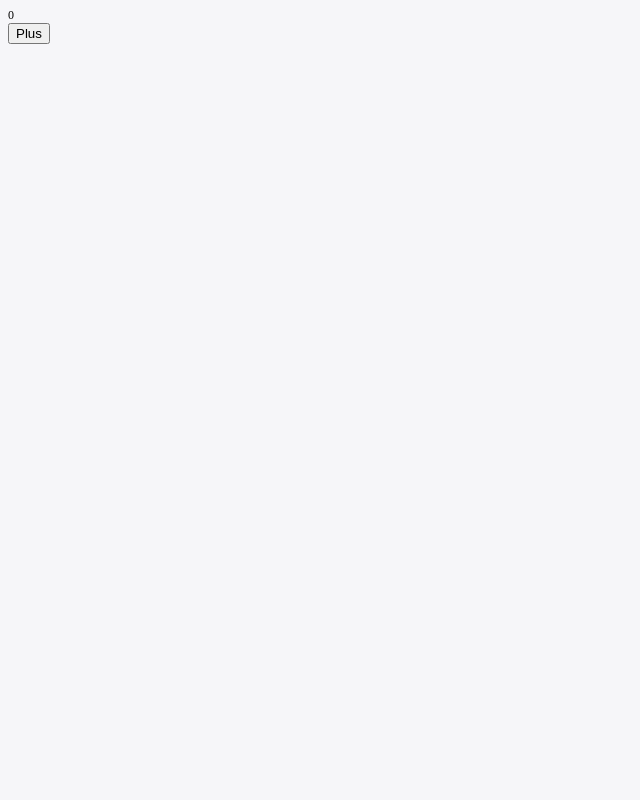
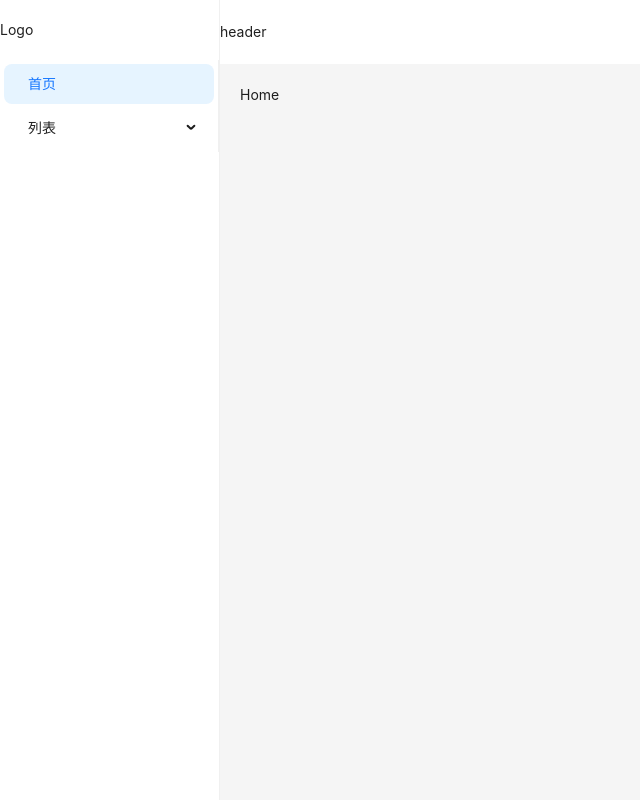
Before and after one commit to Yixi/vite-react-typescript-admin-starter, a React (Vite) app: page /home in a window 1280 px wide. Shown: the whole page, without its empty margins (0-640 px from the left). Built offline with nearby package versions, Linux system fonts and the light colour scheme.

Commit message:
basic layout with router

```diff
--- a/src/index.tsx
+++ b/src/index.tsx
@@ -1,17 +1,25 @@
-import React, { useState } from 'react'
+import React from 'react'
 import { createRoot } from 'react-dom/client'
 import './styles/style.less'
+import { App, ConfigProvider } from 'antd'
+import dayjs from 'dayjs'
+import zhCN from 'antd/lib/locale/zh_CN'
+import 'dayjs/locale/zh-cn'
+import { RecoilRoot } from 'recoil'
+import { RouterProvider } from 'react-router-dom'
+import routes from './routes'
+import 'antd/dist/reset.css'
+
+dayjs.locale('zh-cn')
 
 const root = createRoot(document.getElementById('app'))
 
-const APP: React.FC = () => {
-  const [count, setCount] = useState(0)
-  return (
-    <>
-      <div>{count}</div>
-      <button onClick={() => setCount((prev) => prev + 1)}>Plus</button>
-    </>
-  )
-}
-
-root.render(<APP />)
+root.render(
+  <ConfigProvider locale={zhCN}>
+    <RecoilRoot>
+      <App>
+        <RouterProvider router={routes} />
+      </App>
+    </RecoilRoot>
+  </ConfigProvider>,
+)
--- /dev/null
+++ b/src/layout/Header/index.tsx
@@ -0,0 +1,15 @@
+import React from 'react'
+import { Layout, theme } from 'antd'
+
+const Header: React.FC = () => {
+  const {
+    token: { colorBgContainer },
+  } = theme.useToken()
+  return (
+    <Layout.Header style={{ padding: 0, backgroundColor: colorBgContainer }}>
+      header
+    </Layout.Header>
+  )
+}
+
+export default React.memo(Header)
--- /dev/null
+++ b/src/layout/Login/index.tsx
@@ -0,0 +1,7 @@
+import React from 'react'
+
+const LoginPage: React.FC = () => {
+  return <div>LoginPage</div>
+}
+
+export default React.memo(LoginPage)
--- /dev/null
+++ b/src/layout/Menu/index.tsx
@@ -0,0 +1,102 @@
+import React, { useEffect, useMemo } from 'react'
+import { Menu as AntMenu } from 'antd'
+import { routeConfig } from '@root/routes'
+import { RouteInfo } from '@root/types/base'
+import { isNil, reduce, uniq } from 'lodash'
+import { matchPath, useLocation, useNavigate } from 'react-router-dom'
+import { MenuProps } from 'antd/lib'
+
+const Menu: React.FC = () => {
+  const location = useLocation()
+  const navigate = useNavigate()
+  const [openKeys, setOpenKeys] = React.useState<string[]>([])
+
+  const menus = useMemo(() => {
+    const filterMenuItems = (routeItems: RouteInfo[], parentPath = '') =>
+      reduce(
+        routeItems,
+        (result, item) => {
+          if (item.meta?.isMenu) {
+            const { path, children } = item
+            let fullPath = `${parentPath}/${path}`.replace(/\/+/g, '/')
+            fullPath = fullPath === '/' ? '/' : fullPath.replace(/\/$/, '')
+            const menuItem = {
+              ...item,
+              path: fullPath,
+            }
+            delete menuItem.children
+            if (children) {
+              menuItem.children = filterMenuItems(children, `${fullPath}`)
+            }
+            result.push(menuItem)
+          }
+          return result
+        },
+        [],
+      )
+
+    return filterMenuItems(routeConfig)
+  }, [routeConfig])
+
+  const selectedKeys = useMemo(() => {
+    const keys: string[] = []
+    const loop = (menus: RouteInfo[]) => {
+      menus.forEach((menu) => {
+        if (!isNil(menu.path)) {
+          if (matchPath({ path: `${menu.path}/*` }, location.pathname)) {
+            keys.push(menu.path)
+            keys.push(menu?.meta?.title)
+          }
+        }
+        if (menu.children) {
+          loop(menu.children)
+        }
+      })
+    }
+
+    loop(menus)
+    return uniq(keys)
+  }, [location.pathname, menus])
+
+  const items = useMemo(() => {
+    return menus.map((item) => {
+      const key = item.children ? item?.meta?.title : item.path
+      return {
+        key,
+        label: item?.meta?.title,
+        children: item.children?.map((child: RouteInfo) => ({
+          key: child.path,
+          label: child?.meta?.title,
+        })),
+      }
+    })
+  }, [menus])
+
+  useEffect(() => {
+    setOpenKeys(selectedKeys)
+  }, [])
+
+  const onClick: MenuProps['onClick'] = (menu) => {
+    navigate(menu.key)
+  }
+
+  return (
+    <div>
+      <div style={{ display: 'flex', alignItems: 'center', height: '60px' }}>
+        Logo
+      </div>
+      <AntMenu
+        openKeys={openKeys}
+        mode="inline"
+        items={items}
+        selectedKeys={selectedKeys}
+        onOpenChange={(keys) => {
+          setOpenKeys(keys)
+        }}
+        onClick={onClick}
+      />
+    </div>
+  )
+}
+
+export default React.memo(Menu)
--- /dev/null
+++ b/src/layout/index.tsx
@@ -0,0 +1,34 @@
+import React from 'react'
+import { Layout, theme } from 'antd'
+import { Outlet } from 'react-router-dom'
+import Header from './Header'
+import Menu from './Menu'
+
+const LayoutPage: React.FC = () => {
+  const {
+    token: { colorBgContainer, colorBorderSecondary },
+  } = theme.useToken()
+
+  return (
+    <div style={{ height: '100vh', display: 'flex' }}>
+      <Layout.Sider
+        trigger={null}
+        width={220}
+        style={{
+          backgroundColor: colorBgContainer,
+          borderRight: `1px solid ${colorBorderSecondary}`,
+        }}
+      >
+        <Menu />
+      </Layout.Sider>
+      <Layout>
+        <Header />
+        <Layout.Content style={{ padding: '20px' }}>
+          <Outlet />
+        </Layout.Content>
+      </Layout>
+    </div>
+  )
+}
+
+export default React.memo(LayoutPage)
--- /dev/null
+++ b/src/pages/App.tsx
@@ -0,0 +1,15 @@
+import Layout from '@root/layout'
+import Login from '@root/layout/Login'
+import React from 'react'
+
+const App: React.FC = () => {
+  const isLogin = true
+
+  if (isLogin) {
+    return <Layout />
+  } else {
+    return <Login />
+  }
+}
+
+export default React.memo(App)
--- /dev/null
+++ b/src/pages/Home/index.tsx
@@ -0,0 +1,7 @@
+import React from 'react'
+
+const HomePage: React.FC = () => {
+  return <div>Home</div>
+}
+
+export default React.memo(HomePage)
--- /dev/null
+++ b/src/routes/index.tsx
@@ -0,0 +1,40 @@
+import React from 'react'
+import App from '@root/pages/App'
+import { RouteObject, createBrowserRouter } from 'react-router-dom'
+import { RouteInfo } from '@root/types/base'
+import Home from '@root/pages/Home'
+
+export const routeConfig: RouteInfo[] = [
+  {
+    path: 'home',
+    element: <Home />,
+    meta: {
+      isMenu: true,
+      title: '首页',
+    },
+  },
+  {
+    path: 'list',
+    meta: {
+      isMenu: true,
+      title: '列表',
+    },
+    children: [
+      {
+        index: true,
+        path: 'table',
+        element: <div>table</div>,
+        meta: {
+          isMenu: true,
+          title: '表格',
+        },
+      },
+    ],
+  },
+]
+
+const routes = createBrowserRouter([
+  { path: '/', element: <App />, children: routeConfig as RouteObject[] },
+])
+
+export default routes
--- a/vite.config.ts
+++ b/vite.config.ts
@@ -2,19 +2,17 @@ import path from 'path'
 import { defineConfig } from 'vite'
 import react from '@vitejs/plugin-react'
 
-export default defineConfig({
+export default defineConfig(({ mode }) => ({
   esbuild: {
-    drop: ['console', 'debugger']
+    drop: mode !== 'development' ? ['console', 'debugger'] : [],
   },
-  plugins: [
-    react()
-  ],
+  plugins: [react()],
   resolve: {
     alias: {
       '@root/': `${path.resolve(__dirname, 'src')}/`,
-    }
+    },
   },
   server: {
-    port: 8800
-  }
-})
+    port: 8880,
+  },
+}))
```
Also changed, not shown: package.json (+7 -2 lines), src/types/base.d.ts (added, +8 -0 lines), 1 other file (tests, documents, lock files or other folders).
